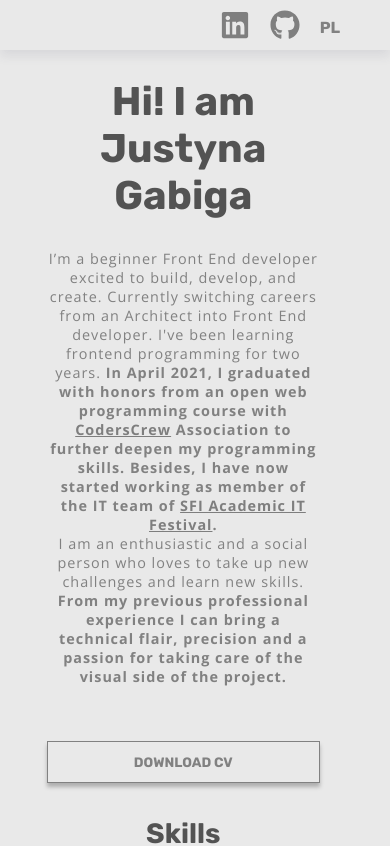
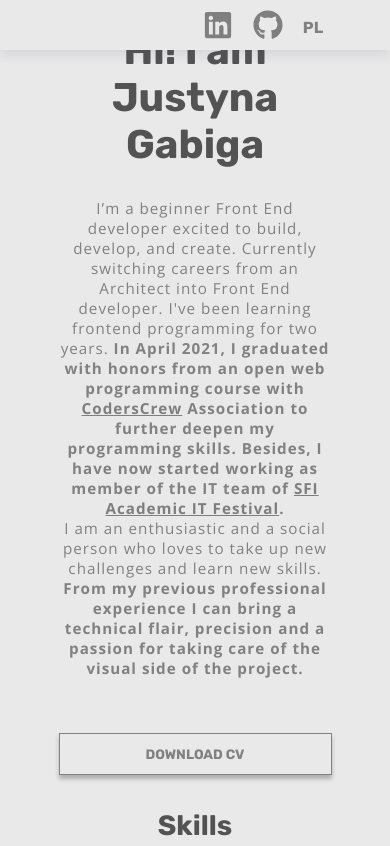
Before and after one commit to JotGabiga/Portfolio-v4, a React (Create React App) app: page / in a window 390 px wide. Shown: the top 846 px of the page. Built offline with nearby package versions, Linux system fonts and the light colour scheme; a web font is replaced by a local one.

Commit message:
Social Media Bar styles changed

```diff
--- a/src/components/Home/Home.scss
+++ b/src/components/Home/Home.scss
@@ -206,9 +206,6 @@ button {
 
 // 600px - 900px
 @media only screen and (max-width: 900px) {
-  .home {
-    @include containerStyle(20% 0vw 7% 0vh, column, 0vh 12% 0vh 12%);
-  }
   .mainSection {
     h1 {
       @include header1_900();
--- a/src/components/SocialMediaBar/SocialMediaBar.scss
+++ b/src/components/SocialMediaBar/SocialMediaBar.scss
@@ -70,7 +70,7 @@ h4 {
     justify-content: flex-end;
     flex-direction: row;
     padding-top: 0px;
-    margin-right: 30px;
+    margin-right: 12%;
     a img {
       width: 30px;
       height: 30px;
--- a/src/variables/variables.scss
+++ b/src/variables/variables.scss
@@ -171,7 +171,7 @@ $text-font-family: "Open Sans", sans-serif;
   font-size: 0.8em;
 }
 @mixin text_450() {
-  font-size: 0.9rem;
+  font-size: 0.95rem;
 }
 @mixin buttonText_450() {
   font-size: 0.85em;
```
